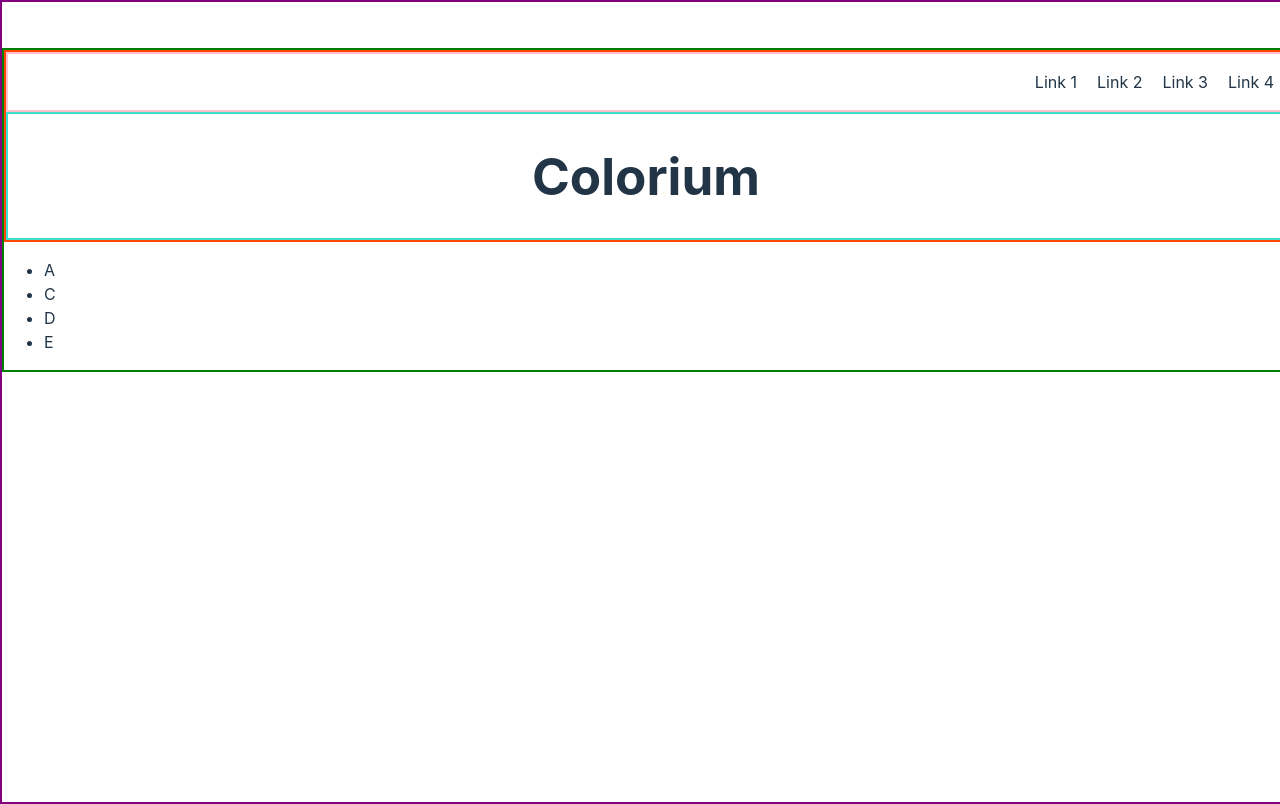
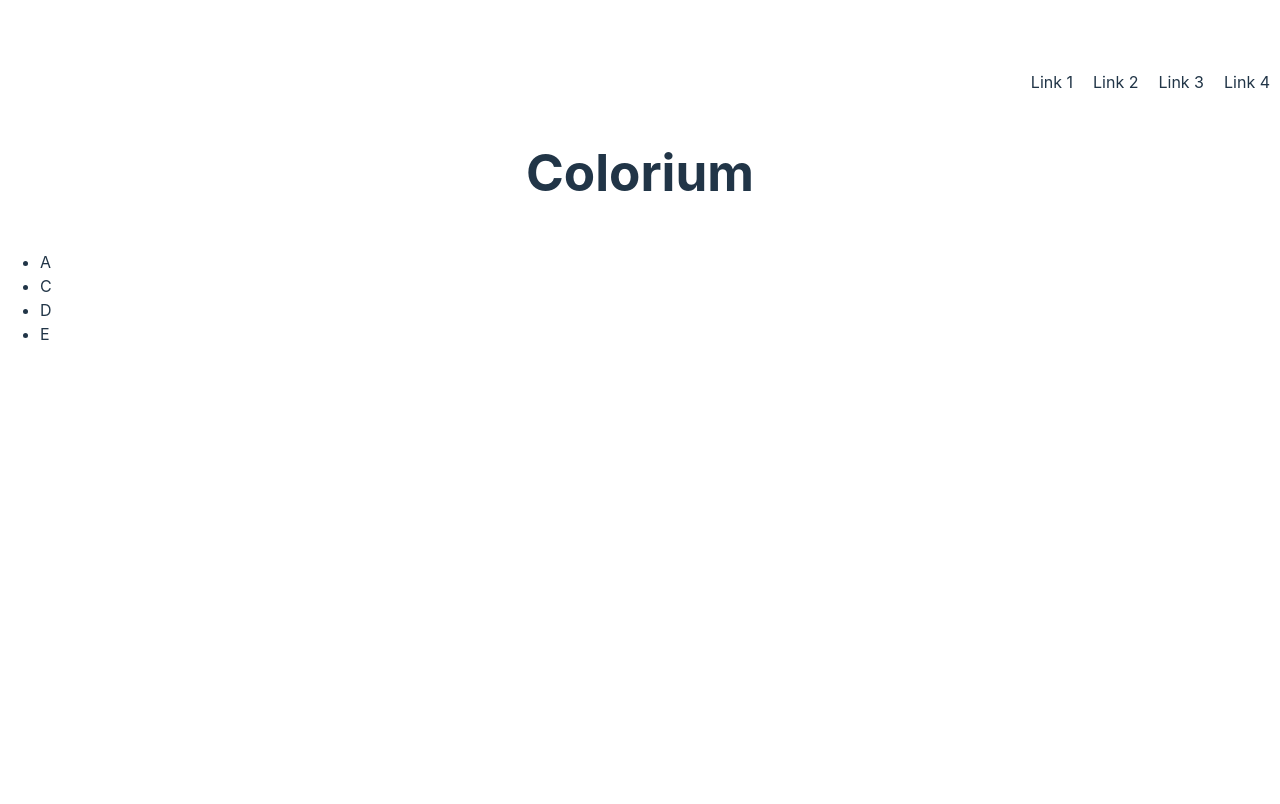
Before and after one commit to Andrew-R-Stephens/website-colorium_frontend, a React (Vite) app: page / in a window 1280 px wide. Built offline with nearby package versions, Linux system fonts and the light colour scheme.

Commit message:
pushing basic lp box model

```diff
--- a/src/App.sass
+++ b/src/App.sass
@@ -3,21 +3,21 @@
   max-width: 100%
   height: 100%
   margin-bottom: 30%
-  border: 2px green solid
+
 
 html
   height:100%
   width:100%
   max-height:100%
   max-width: 100%
-  border: 2px purple solid
+
 
 .nav-link
     display: inline-flex
     margin-left: 10px
     margin-right: 10px
 .nav-wrapper
-  border: 2px solid pink
+
   display: flex
   width: 100%
   justify-content: flex-end
@@ -28,7 +28,7 @@ html
   width: 100%
   align-self: center
   justify-content: center
-  border: 2px turquoise solid
+
 
 .logo
   height: 6em
@@ -72,7 +72,6 @@ td
 
 .hero-container
   display: block
-  border: 2px solid orangered
   width: 100%
   justify-content: center
   flex-wrap: wrap
```
